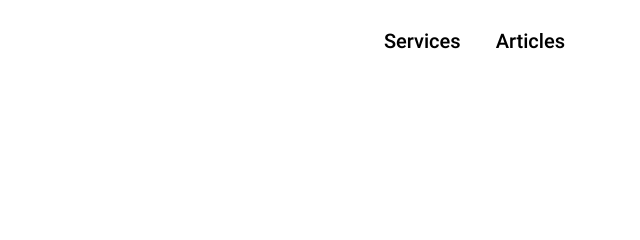
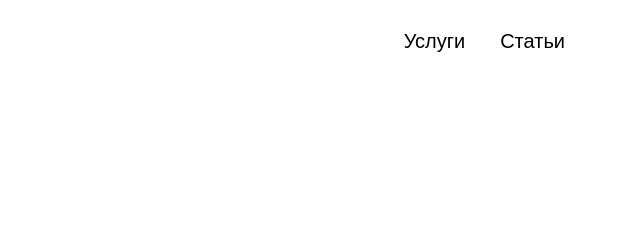
Before and after one commit to SergeiAmpilov/iparse-static, a plain HTML site: page index.html in a window 1280 px wide. Shown: the top 240 px of the page, 640-1280 px from the left. Drawn offline with nearby package versions, Linux system fonts and the light colour scheme.

Commit message:
Откатил назад

```diff
--- a/index.html
+++ b/index.html
@@ -1,5 +1,5 @@
 <!DOCTYPE html>
-<html lang="en">
+<html lang="ru">
 <head>
   <meta charset="UTF-8">
   <meta name="viewport" content="width=device-width, initial-scale=1.0">
@@ -18,10 +18,10 @@
       </a>
       <div class="header__nav-menu">
         <a href="/services" class="header__nav-link">
-          Services
+          Услуги
         </a>
         <a href="/articles" class="header__nav-link">
-          Articles
+          Статьи
         </a>
       </div>
       <div class="header__burger-icon">
```
